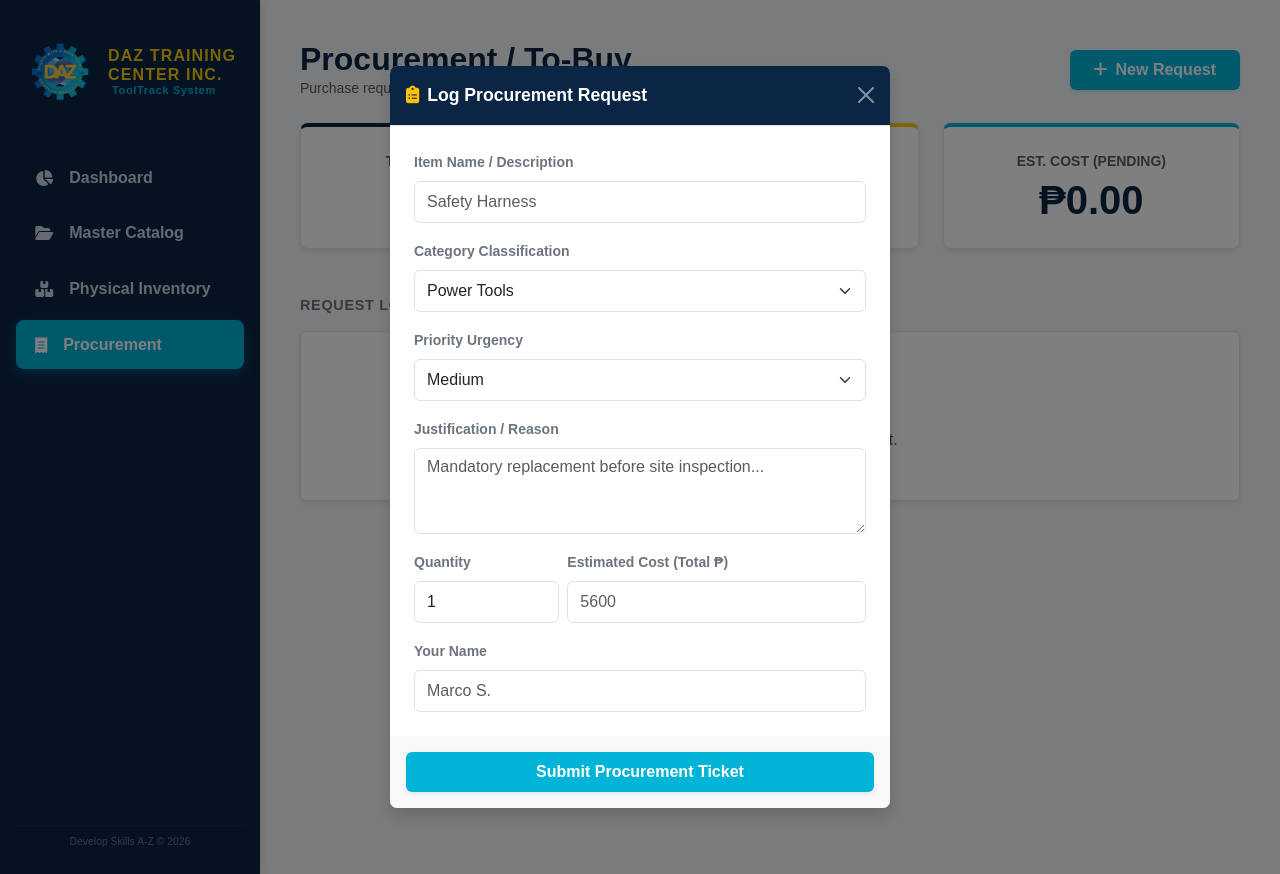
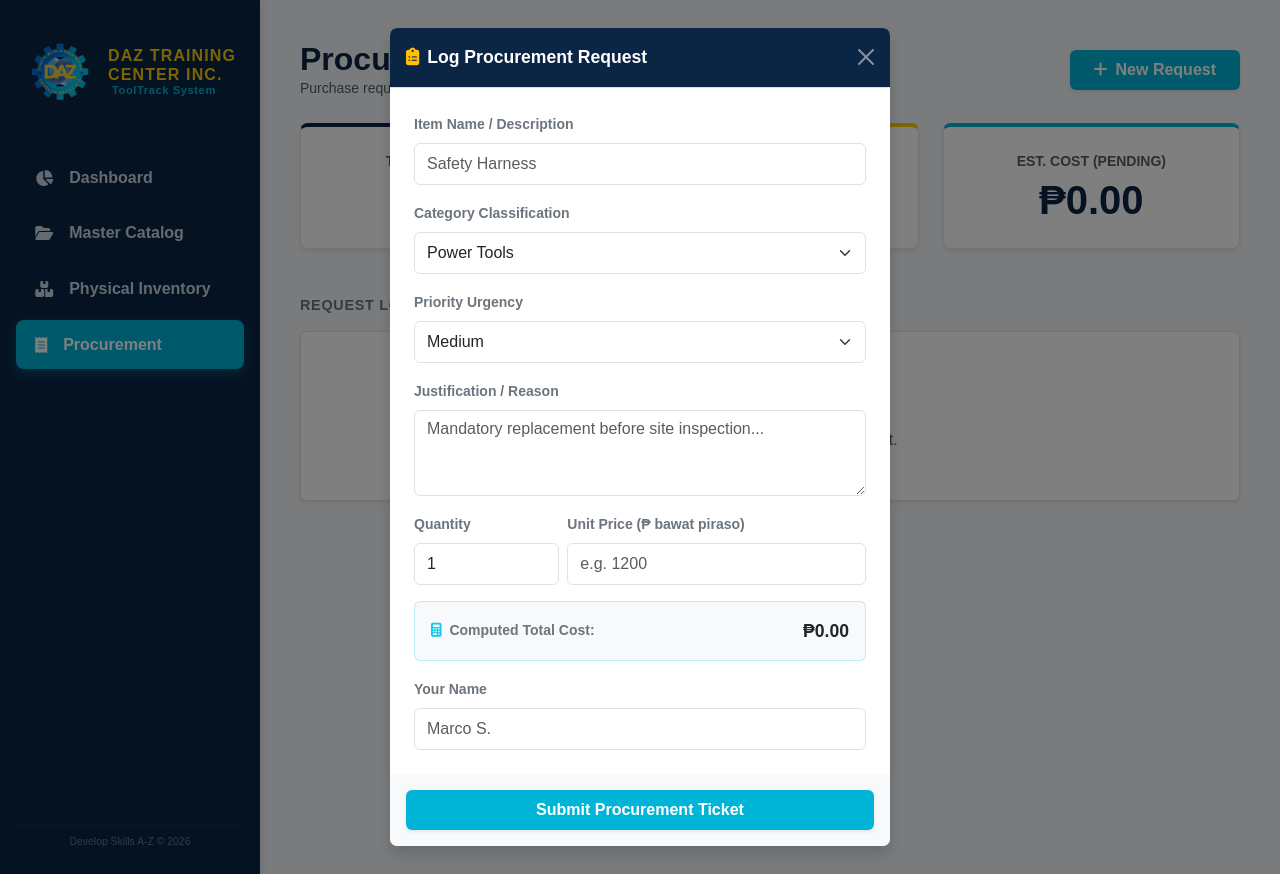
Before and after one commit to vina2901/test-repo, a PHP site: page /procurement.php in a window 1280 px wide, after a click on "New Request". Run offline with PHP 8.4, Linux system fonts and the light colour scheme; data that the repository does not hold is empty; some web fonts are replaced.

Commit message:
git commit -m

```diff
--- a/procurement.php
+++ b/procurement.php
@@ -16,12 +16,17 @@ if($_SERVER["REQUEST_METHOD"] == "POST" && isset($_POST['new_request'])) {
     $priority = $_POST['priority'];
     $reason = $_POST['reason'];
     $qty = (int)$_POST['quantity'];
-    $cost = (float)$_POST['estimated_cost'];
+    $unit_price = (float)$_POST['unit_price'];
+
+    $cost = $qty * $unit_price;
     $user = $_POST['requested_by'];
-    $today = date('Y-m-d');
+
+    // INAYOS: Ginawang DATETIME format para kasama ang eksaktong oras ng upload
+    date_default_timezone_set('Asia/Manila'); // Sinisigurong oras sa Pilipinas ang masusunod
+    $timestamp = date('Y-m-d H:i:s');
 
     $stmt = $conn->prepare("INSERT INTO procurement_requests (item_name, category, priority, reason, quantity, estimated_cost, requested_by, request_date) VALUES (?, ?, ?, ?, ?, ?, ?, ?)");
-    $stmt->bind_param("ssssidss", $item_name, $category, $priority, $reason, $qty, $cost, $user, $today);
+    $stmt->bind_param("ssssidss", $item_name, $category, $priority, $reason, $qty, $cost, $user, $timestamp);
     $stmt->execute();
     $stmt->close();
     header("Location: procurement.php");
@@ -35,7 +40,6 @@ $requests = $conn->query("SELECT * FROM procurement_requests ORDER BY request_id
 include_once 'includes/header.php';
 ?>
 
-<!-- Extra CSS overrides specifically for clean Procurement dashboard layout -->
 <style>
     .procurement-card {
         border: 1px solid #e5e7eb;
@@ -63,13 +67,11 @@ include_once 'includes/header.php';
         <h2 class="fw-bold m-0" style="color: #0b2545;">Procurement / To-Buy</h2>
         <p class="text-muted small m-0">Purchase requests and acquisition approval queue</p>
     </div>
-    <!-- Updated button to match DAZ Cyan Theme -->
     <button class="btn btn-custom-primary text-white fw-bold px-4 py-2 shadow-sm" data-bs-toggle="modal" data-bs-target="#reqModal">
         <i class="fa-solid fa-plus me-2"></i>New Request
     </button>
 </div>
 
-<!-- ANALYTICS SUMMARY CARDS -->
 <div class="row g-4 mb-5">
     <div class="col-md-4">
         <div class="procurement-card p-4 text-center shadow-sm">
@@ -78,20 +80,19 @@ include_once 'includes/header.php';
         </div>
     </div>
     <div class="col-md-4">
-        <div class="procurement-card p-4 text-center shadow-sm" style="border-top-color: #fccb05;"> <!-- DAZ Yellow for Pending -->
+        <div class="procurement-card p-4 text-center shadow-sm" style="border-top-color: #fccb05;">
             <div class="text-muted small text-uppercase tracking-wider fw-bold mb-1" style="color: #d97706 !important;">Pending Approval</div>
             <div class="display-6 fw-bold" style="color: #d97706;"><?php echo $totals['pending_count'] ?? 0; ?></div>
         </div>
     </div>
     <div class="col-md-4">
-        <div class="procurement-card p-4 text-center shadow-sm" style="border-top-color: #00b4d8;"> <!-- DAZ Cyan for Costs -->
+        <div class="procurement-card p-4 text-center shadow-sm" style="border-top-color: #00b4d8;">
             <div class="text-muted small text-uppercase tracking-wider fw-bold mb-1">Est. Cost (Pending)</div>
             <div class="display-6 fw-bold" style="color: #0b2545;">₱<?php echo number_format($totals['pending_cost'] ?? 0, 2); ?></div>
         </div>
     </div>
 </div>
 
-<!-- LIST QUEUE COMPONENT -->
 <h5 class="fw-bold mb-3 text-secondary" style="font-size: 0.9rem; letter-spacing: 0.05em; text-transform: uppercase;">Request Log Sheets</h5>
 <div class="d-flex flex-column gap-3 mb-5">
     <?php if($requests->num_rows > 0): ?>
@@ -101,7 +102,6 @@ include_once 'includes/header.php';
                     <div class="d-flex align-items-center flex-wrap gap-2 mb-2">
                         <h5 class="fw-bold m-0 text-dark" style="font-size: 1.1rem;"><?php echo htmlspecialchars($row['item_name']); ?></h5>
 
-                        <!-- Priority Pill Switch -->
                         <?php
                             $p_class = ($row['priority'] == 'high') ? 'bg-danger text-danger' : (($row['priority'] == 'medium') ? 'bg-warning text-warning' : 'bg-secondary text-secondary');
                         ?>
@@ -126,8 +126,8 @@ include_once 'includes/header.php';
 
                     <div class="text-secondary font-monospace small bg-light p-2 rounded d-inline-block" style="font-size: 0.8rem;">
                         <span class="me-2 text-dark"><i class="fa-solid fa-cubes me-1 opacity-50"></i>Qty: <strong><?php echo $row['quantity']; ?></strong></span> |
-                        <span class="mx-2 text-dark"><i class="fa-solid fa-tags me-1 opacity-50"></i>Est: <strong>₱<?php echo number_format($row['estimated_cost'], 2); ?></strong></span> |
-                        <span class="ms-2"><i class="fa-solid fa-user me-1 opacity-50"></i>By: <?php echo htmlspecialchars($row['requested_by']); ?> <span class="text-muted opacity-75">(<?php echo $row['request_date']; ?>)</span></span>
+                        <span class="mx-2 text-dark"><i class="fa-solid fa-tags me-1 opacity-50"></i>Total Cost: <strong class="text-primary">₱<?php echo number_format($row['estimated_cost'], 2); ?></strong></span> |
+                        <span class="ms-2"><i class="fa-solid fa-user me-1 opacity-50"></i>By: <?php echo htmlspecialchars($row['requested_by']); ?> <span class="text-muted opacity-75">(<i class="fa-regular fa-clock me-1 small"></i><?php echo date_format(date_create($row['request_date']), "M d, Y - h:i A"); ?>)</span></span>
                     </div>
                 </div>
                 <div>
@@ -150,7 +150,6 @@ include_once 'includes/header.php';
     <?php endif; ?>
 </div>
 
-<!-- LOG PROCUREMENT REQUEST MODAL -->
 <div class="modal fade" id="reqModal" tabindex="-1" aria-hidden="true">
   <div class="modal-dialog modal-dialog-centered">
     <form action="procurement.php" method="POST" class="modal-content border-0 shadow">
@@ -184,16 +183,23 @@ include_once 'includes/header.php';
                 <label class="form-label small fw-bold text-secondary">Justification / Reason</label>
                 <textarea name="reason" class="form-control" rows="3" required placeholder="Mandatory replacement before site inspection..."></textarea>
             </div>
-            <div class="row g-2">
+
+            <div class="row g-2 mb-3">
                 <div class="col-4">
                     <label class="form-label small fw-bold text-secondary">Quantity</label>
-                    <input type="number" name="quantity" class="form-control py-2" value="1" min="1" required>
+                    <input type="number" name="quantity" id="input_qty" class="form-control py-2" value="1" min="1" required>
                 </div>
                 <div class="col-8">
-                    <label class="form-label small fw-bold text-secondary">Estimated Cost (Total ₱)</label>
-                    <input type="number" name="estimated_cost" step="0.01" class="form-control py-2" placeholder="5600" required>
+                    <label class="form-label small fw-bold text-secondary">Unit Price (₱ bawat piraso)</label>
+                    <input type="number" name="unit_price" id="input_price" step="0.01" class="form-control py-2" placeholder="e.g. 1200" required>
                 </div>
             </div>
+
+            <div class="p-3 mb-3 rounded border border-info border-opacity-25 bg-light d-flex justify-content-between align-items-center">
+                <span class="small fw-bold text-secondary"><i class="fa-solid fa-calculator me-1 text-info"></i> Computed Total Cost:</span>
+                <span class="fw-bold text-dark" style="font-size: 1.1rem;">₱<span id="live_total_preview">0.00</span></span>
+            </div>
+
             <div class="mt-3">
                 <label class="form-label small fw-bold text-secondary">Your Name</label>
                 <input type="text" name="requested_by" class="form-control py-2" placeholder="Marco S." required>
@@ -208,4 +214,22 @@ include_once 'includes/header.php';
   </div>
 </div>
 
+<script>
+document.addEventListener("DOMContentLoaded", function () {
+    var inputQty = document.getElementById('input_qty');
+    var inputPrice = document.getElementById('input_price');
+    var totalPreview = document.getElementById('live_total_preview');
+
+    function calculateTotal() {
+        var qty = parseInt(inputQty.value) || 0;
+        var price = parseFloat(inputPrice.value) || 0;
+        var total = qty * price;
+        totalPreview.textContent = total.toLocaleString('en-US', { minimumFractionDigits: 2, maximumFractionDigits: 2 });
+    }
+
+    inputQty.addEventListener('input', calculateTotal);
+    inputPrice.addEventListener('input', calculateTotal);
+});
+</script>
+
 <?php include_once 'includes/footer.php'; ?>
```
Also changed, not shown: master_catalog.php (+33 -17 lines).
